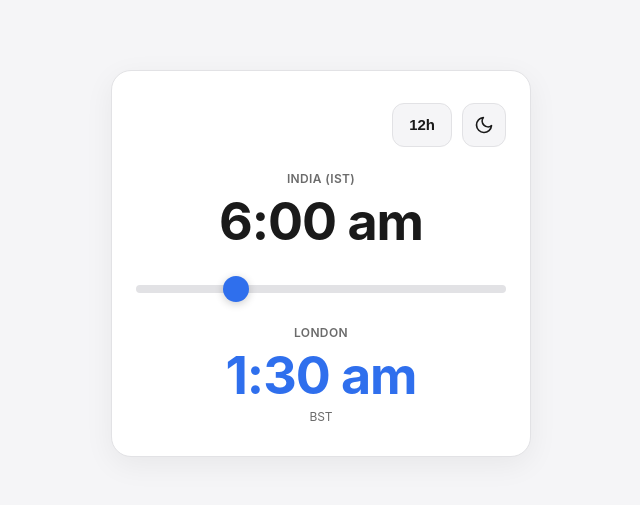
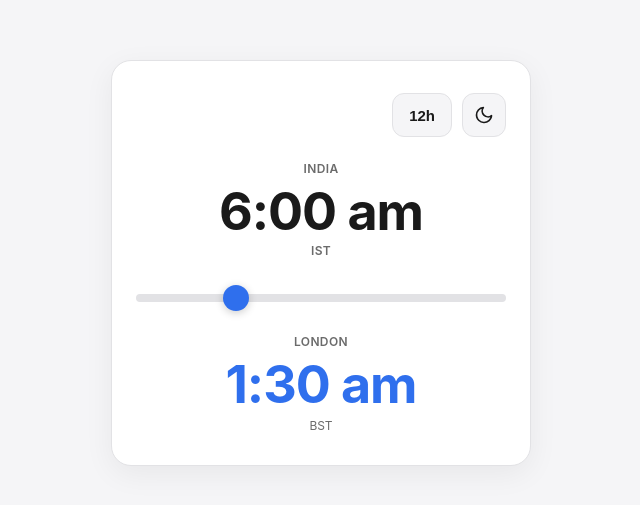
Before and after one commit to vivmk/india-london-time, a plain HTML site: page index.html in a window 1280 px wide. Shown: the part 137-642 px from the top of the page, without its empty margins (319-959 px from the left). Drawn offline with Linux system fonts and the light colour scheme.

Commit message:
time zone place

```diff
--- a/index.html
+++ b/index.html
@@ -158,8 +158,9 @@
         </button>
       </div>
 
-      <div class="label">India (IST)</div>
+      <div class="label">India</div>
       <div class="time" id="ist-out">12:00</div>
+      <div class="label">IST</div>
 
       <input
         type="range"
@@ -170,9 +171,9 @@
         value="720"
       />
 
-        <div class="label">London</div>
-        <div class="time accent" id="london-out">07:30</div>
-        <div class="zone" id="london-zone">GMT</div>
+      <div class="label">London</div>
+      <div class="time accent" id="london-out">07:30</div>
+      <div class="zone" id="london-zone">GMT</div>
     </div>
 
     <script>
```
